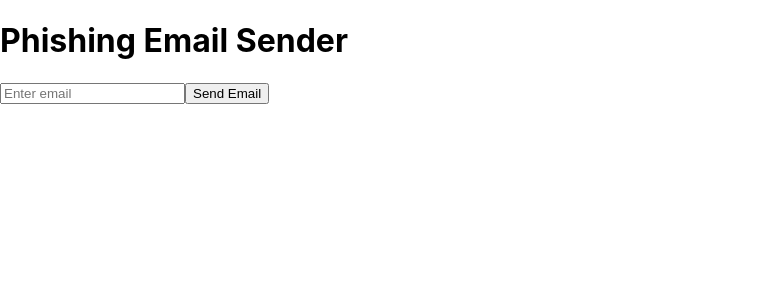
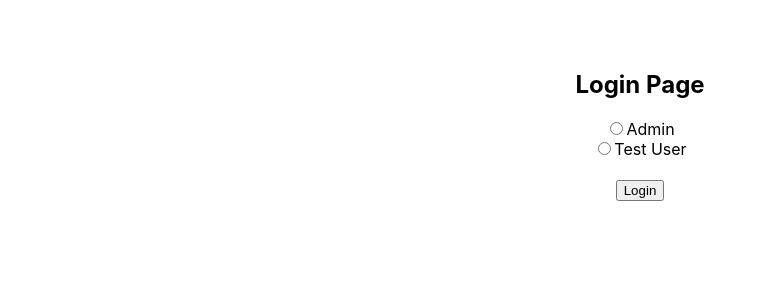
Before and after one commit to arty542/dPhish, a React (Create React App) app in the folder frontend/: page / in a window 1280 px wide. Shown: the top 300 px of the page, without its empty margins (0-767 px from the left). Built offline with nearby package versions, Linux system fonts and the light colour scheme.

Commit message:
Added frontend pages: Login, Admin Home, Analytics, Test User

```diff
--- a/frontend/package.json
+++ b/frontend/package.json
@@ -9,6 +9,7 @@
     "@testing-library/user-event": "^13.5.0",
     "react": "^19.0.0",
     "react-dom": "^19.0.0",
+    "react-router-dom": "^7.5.1",
     "react-scripts": "5.0.1",
     "web-vitals": "^2.1.4"
   },
--- a/frontend/src/App.js
+++ b/frontend/src/App.js
@@ -1,36 +1,19 @@
-import React, { useState } from "react";
+// App.js
+import React from 'react';
+import { Routes, Route } from 'react-router-dom';
+import LoginPage from './pages/LoginPage';
+import AdminHome from './pages/AdminHome';
+import Analytics from './pages/Analytics';
+import TestUserPage from './pages/TestUserPage';
 
 function App() {
-  const [email, setEmail] = useState("");
-  const [message, setMessage] = useState("");
-
-  const sendEmail = async () => {
-    try {
-      const response = await fetch("http://127.0.0.1:8000/api/send-email/", {
-        method: "POST",
-        headers: { "Content-Type": "application/json" },
-        body: JSON.stringify({ email }),
-      });
-
-      const data = await response.json();
-      setMessage(data.message || data.error);
-    } catch (error) {
-      setMessage("Failed to send email");
-    }
-  };
-
   return (
-    <div>
-      <h1>Phishing Email Sender</h1>
-      <input
-        type="email"
-        placeholder="Enter email"
-        value={email}
-        onChange={(e) => setEmail(e.target.value)}
-      />
-      <button onClick={sendEmail}>Send Email</button>
-      <p>{message}</p>
-    </div>
+    <Routes>
+      <Route path="/" element={<LoginPage />} />
+      <Route path="/admin-home" element={<AdminHome />} />
+      <Route path="/analytics" element={<Analytics />} />
+      <Route path="/test-user" element={<TestUserPage />} />
+    </Routes>
   );
 }
 
--- a/frontend/src/index.js
+++ b/frontend/src/index.js
@@ -2,16 +2,11 @@ import React from 'react';
 import ReactDOM from 'react-dom/client';
 import './index.css';
 import App from './App';
-import reportWebVitals from './reportWebVitals';
+import { BrowserRouter } from 'react-router-dom';
 
 const root = ReactDOM.createRoot(document.getElementById('root'));
 root.render(
-  <React.StrictMode>
+  <BrowserRouter>
     <App />
-  </React.StrictMode>
+  </BrowserRouter>
 );
-
-// If you want to start measuring performance in your app, pass a function
-// to log results (for example: reportWebVitals(console.log))
-// or send to an analytics endpoint. Learn more: https://bit.ly/CRA-vitals
-reportWebVitals();
--- /dev/null
+++ b/frontend/src/pages/AdminHome.js
@@ -0,0 +1,45 @@
+// src/pages/AdminHome.js
+import React, { useState } from 'react';
+import { useNavigate } from 'react-router-dom';
+
+function AdminHome() {
+  const [email, setEmail] = useState("");
+  const [message, setMessage] = useState("");
+  const navigate = useNavigate();
+
+  // Function to handle email sending
+  const sendEmail = async () => {
+    try {
+      const response = await fetch("http://127.0.0.1:8000/api/send-email/", {
+        method: "POST",
+        headers: { "Content-Type": "application/json" },
+        body: JSON.stringify({ email }),
+      });
+
+      const data = await response.json();
+      setMessage(data.message || data.error);
+    } catch (error) {
+      setMessage("Failed to send email");
+    }
+  };
+
+  return (
+    <div className="App">
+      <h2>Admin Home</h2>
+      <div>
+        <input
+          type="email"
+          placeholder="Recipient Email"
+          value={email}
+          onChange={(e) => setEmail(e.target.value)}
+        />
+        <button onClick={sendEmail}>Send Email</button>
+        <p>{message}</p>
+      </div>
+      <br />
+      <button onClick={() => navigate('/analytics')}>Go to Analytics</button>
+    </div>
+  );
+}
+
+export default AdminHome;
--- /dev/null
+++ b/frontend/src/pages/Analytics.js
@@ -0,0 +1,13 @@
+// src/pages/Analytics.js
+import React from 'react';
+
+function Analytics() {
+  return (
+    <div className="App">
+      <h2>Analytics Page</h2>
+      <p>Analytics feature will be added soon.</p>
+    </div>
+  );
+}
+
+export default Analytics;
--- /dev/null
+++ b/frontend/src/pages/LoginPage.js
@@ -0,0 +1,51 @@
+// src/pages/LoginPage.js
+import React, { useState } from "react";
+import { useNavigate } from "react-router-dom";
+
+function LoginPage() {
+  const [selectedUser, setSelectedUser] = useState("");
+  const navigate = useNavigate();
+
+  const handleLogin = (e) => {
+    e.preventDefault();
+
+    if (selectedUser === "admin") {
+      navigate("/admin-home");
+    } else if (selectedUser === "test") {
+      navigate("/test-user");
+    } else {
+      alert("Please select a user type!");
+    }
+  };
+
+  return (
+    <div style={{ textAlign: "center", paddingTop: "50px" }}>
+      <h2>Login Page</h2>
+      <form onSubmit={handleLogin}>
+        <label>
+          <input
+            type="radio"
+            name="userType"
+            value="admin"
+            onChange={(e) => setSelectedUser(e.target.value)}
+          />
+          Admin
+        </label>
+        <br />
+        <label>
+          <input
+            type="radio"
+            name="userType"
+            value="test"
+            onChange={(e) => setSelectedUser(e.target.value)}
+          />
+          Test User
+        </label>
+        <br /><br />
+        <button type="submit">Login</button>
+      </form>
+    </div>
+  );
+}
+
+export default LoginPage;
--- /dev/null
+++ b/frontend/src/pages/TestUserPage.js
@@ -0,0 +1,12 @@
+import React from 'react';
+
+function TestUserPage() {
+  return (
+    <div>
+      <h2>Thank You</h2>
+      <p>Thank you for applying to this internship!</p>
+    </div>
+  );
+}
+
+export default TestUserPage;
```
Also changed, not shown: 1 other file (tests, documents, lock files or other folders).
